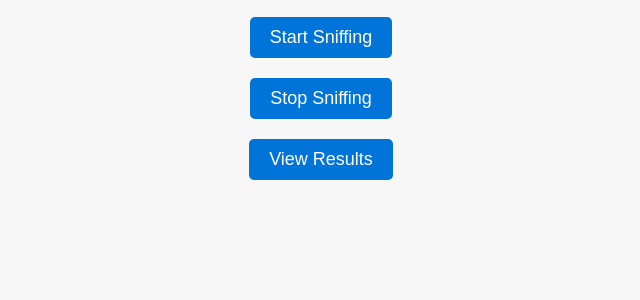
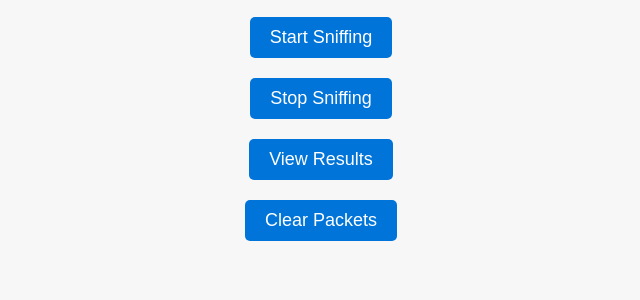
Before and after one commit to Georgi-Tyufekchiev/Docker-K8s, a Flask app: page / in a window 1280 px wide. Shown: the part 141-441 px from the top of the page, without its empty margins (319-959 px from the left). Run offline with Flask 3, Linux system fonts and the light colour scheme.

Commit message:
Add a clear button

```diff
--- a/02.Docker-Compose-PacketSniffer/src/templates/index.html
+++ b/02.Docker-Compose-PacketSniffer/src/templates/index.html
@@ -18,6 +18,9 @@
         <form action="/view_results">
             <button class="btn" type="submit">View Results</button>
         </form>
+        <form action="/clear_packets" method="post">
+            <button class="btn" type="submit">Clear Packets</button>
+        </form>
     </div>
 </body>
 </html>
```
